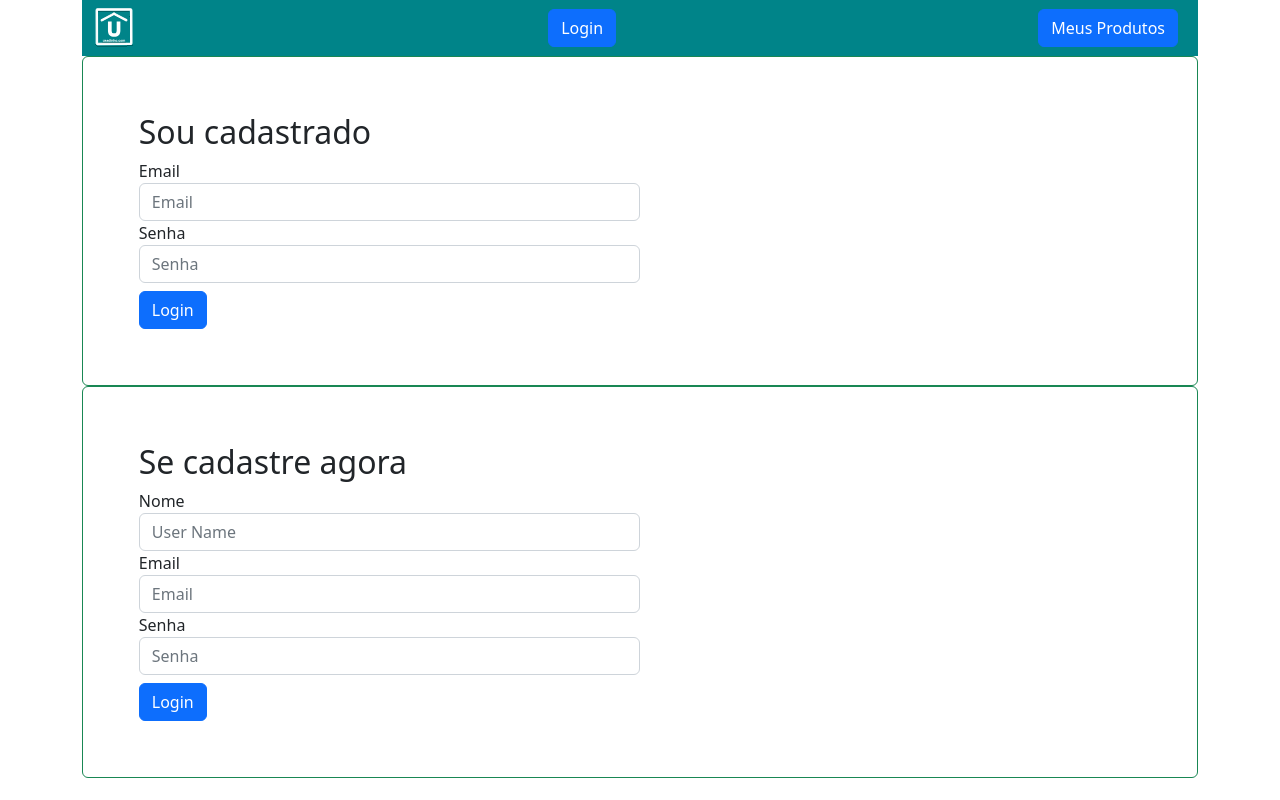
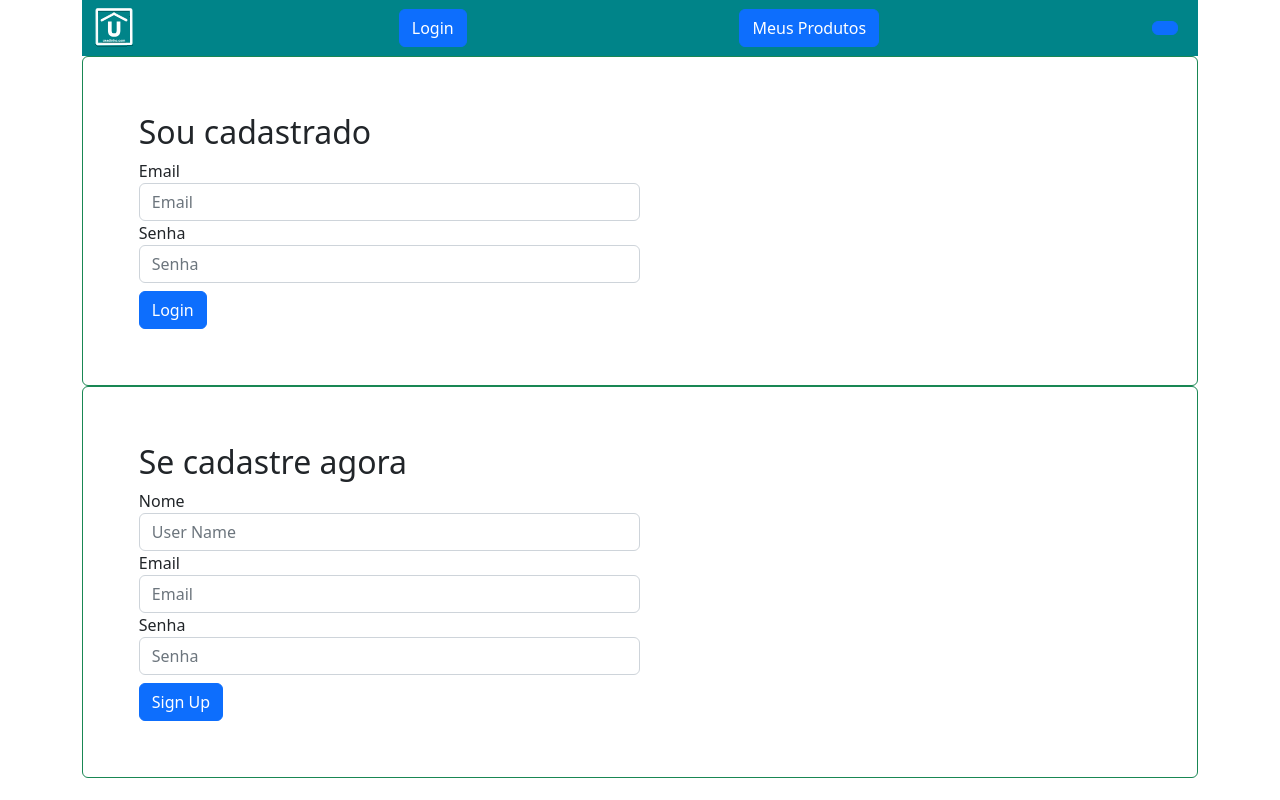
Before and after one commit to wmsousa01/usadinho, a React (Create React App) app: page /LoginPage in a window 1280 px wide. Built offline with nearby package versions, Linux system fonts and the light colour scheme.

Commit message:
Image Upload , Login

```diff
--- a/src/App.js
+++ b/src/App.js
@@ -8,10 +8,13 @@ import EditProductPage from './pages/EditProductPage';
 import ViewCollectionPage from './components/ViewCollection';
 import Navbar from './components/Navbar';
 import LoginPage from './pages/LoginPage';
+import AppProvider from "./context/AuthProvider";
 
 function App() {
   return (
     <div className="container">
+
+      <AppProvider>
 
       <Navbar />
 
@@ -24,6 +27,8 @@ function App() {
         <Route path='/LoginPage' element={ <LoginPage />} />
       </Routes>
 
+      </AppProvider>
+
     </div>
   );
 }
--- a/src/components/Form.jsx
+++ b/src/components/Form.jsx
@@ -15,6 +15,54 @@ const Form = () => {
     const { itemId } = useParams()
 
     const navigate = useNavigate()
+
+    const token = localStorage.getItem('token')
+
+        const headers = {
+            'Authorization': 'Bearer ' + token
+        }
+
+
+    const handleSubmit = e => {
+        e.preventDefault()
+
+        const updatedProduct = {
+            product:name,
+            price,
+            condition,
+            desc,
+            picture
+        }
+
+        console.log(updatedProduct)
+
+        axios.post(`${process.env.REACT_APP_API_URL}/manage`, updatedProduct, {headers})
+        .then(response => {
+            Swal.fire({
+                title: 'Produto cadastrado!',
+                text: 'Seu produto foi cadastrado com sucesso!',
+                icon: 'success',
+                confirmButtonText: 'Confirmar'
+
+            })
+
+            refreshPage()
+
+        })
+        .catch(err => console.log(err))
+}
+
+        const handleUpload = e => {
+            const uploadData = new FormData()
+            uploadData.append('productImage', e.target.files[0])
+            axios.post('http://localhost:3001/upload', uploadData, {headers})
+                .then(response => {
+                    setPicture(response.data.url)
+                    alert('upload ok')
+                })
+                .catch(err => console.log(err))
+        }
+        console.log(picture)
 
     useEffect(() => {
         axios.get(`${process.env.REACT_APP_API_URL}/products/${itemId}`)
@@ -35,48 +83,8 @@ const Form = () => {
             })
     }, [itemId])
 
-     const handleUpload = e => {
-            const uploadData = new FormData()
-            uploadData.append('productPicture', e.target.files[0])
-            axios.post('http://localhost:3001/products/upload', uploadData)
-                .then(response => {
-                    setPicture(response.data.url)
-                    alert('upload ok')
-                })
-                .catch(err => console.log(err))
-        }
 
-    const handleSubmit = e => {
-        e.preventDefault()
 
-        const updatedProduct = {
-            name,
-            imageUrl,
-            price,
-            condition,
-            desc
-        }
-        const token = localStorage.getItem('token')
-
-        const headers = {
-            'Authorization': 'Bearer ' + token
-        }
-
-        axios.post(`${process.env.REACT_APP_API_URL}/products`, updatedProduct, {headers})
-            .then(response => {
-                Swal.fire({
-                    title: 'Produto cadastrado!',
-                    text: 'Seu produto foi cadastrado com sucesso!',
-                    icon: 'success',
-                    confirmButtonText: 'Confirmar'
-
-                })
-
-                refreshPage()
-
-            })
-            .catch(err => console.log(err))
-    }
 
     function refreshPage() {
         setTimeout(() => {
@@ -137,7 +145,7 @@ const Form = () => {
                             onChange={ e => setDesc (e.target.value) }
                         />
                         <div className='divCardInicial'>
-                            <button type='submit' className='btn btn-primary'>Enviar</button>
+                            <button type='submit' disabled={!picture} className='btn btn-primary'>Enviar</button>
                         </div>
                     </div>
                 </div>
--- a/src/components/Navbar.jsx
+++ b/src/components/Navbar.jsx
@@ -1,8 +1,10 @@
-import React, { useState } from 'react'
+import React, { useContext } from 'react'
 import { Link } from 'react-router-dom'
+import AppContext from "../context/AuthContext.js";
 
 const Navbar = () => {
-    const [product, setProduct] = useState('')
+  const { userName } = useContext(AppContext);
+
   return (
     <div>
         <nav className="navbar navbar-expand-lg navbar-dark" style={{background: "#008489"}}>
@@ -16,6 +18,7 @@ const Navbar = () => {
               </Link>
                 <Link className='btn btn-primary me-2' to={`/LoginPage`}>Login</Link>
                 <Link className='btn btn-primary me-2' to={`/ProductPage/manage`}>Meus Produtos</Link>
+                <Link className='btn btn-primary me-2' to={`/ProductPage/manage`}>{userName}</Link>
             </div>
         </nav>
     </div>
--- /dev/null
+++ b/src/context/AuthContext.js
@@ -0,0 +1,8 @@
+import { createContext } from "react";
+
+const AppContext = createContext({
+  token: null,
+  userName: ''
+});
+
+export default AppContext;
--- /dev/null
+++ b/src/context/AuthProvider.js
@@ -0,0 +1,17 @@
+import { useState } from "react";
+import AppContext from "./AuthContext.js";
+
+const defaultToken = null;
+
+const AppProvider = ({ children }) => {
+  const [token, setToken] = useState(defaultToken);
+  const [userName, setUserName] = useState('')
+
+  return (
+    <AppContext.Provider value={{ token, setToken, userName, setUserName }}>
+      {children}
+    </AppContext.Provider>
+  );
+};
+
+export default AppProvider;
--- a/src/pages/LoginPage.jsx
+++ b/src/pages/LoginPage.jsx
@@ -2,7 +2,8 @@ import React from 'react'
 import { Link, useNavigate } from 'react-router-dom'
 import '../pages/LoginPage.css'
 import axios from 'axios'
-import { useState } from 'react';
+import { useState, useContext } from 'react';
+import AppContext from "../context/AuthContext.js";
 
 
 const LoginPage = (props) => {
@@ -13,6 +14,8 @@ const LoginPage = (props) => {
    const [passwordSignUp, setPasswordSignUp] = useState('')
 
    const navigate = useNavigate()
+
+   const { setToken, setUserName } = useContext(AppContext);
 
    const handleSubmitLogin = e => {
       e.preventDefault()
@@ -25,6 +28,8 @@ const LoginPage = (props) => {
       axios.post(`${process.env.REACT_APP_API_URL}/auth/login`, newUser)
       .then(response => {
           localStorage.setItem('token', response.data.jwt)
+          setToken(response.data.jwt);
+          setUserName(response.data.user)
           setEmail('')
           setPassword('')
           navigate('/')
@@ -36,8 +41,8 @@ const LoginPage = (props) => {
 
       const newUser = {
          name,
-         email,
-         password
+         email: emailSignUp,
+         password: passwordSignUp
       }
 
       axios.post(`${process.env.REACT_APP_API_URL}/auth/sign-up`, newUser)
@@ -47,6 +52,7 @@ const LoginPage = (props) => {
               setEmailSignUp('')
               setPasswordSignUp('')
               alert('User created')
+              navigate('/')
           }
       })
       .catch(error => console.log(error))
@@ -132,8 +138,11 @@ const LoginPage = (props) => {
                         onChange={e => setPasswordSignUp(e.target.value)}
                         placeholder="Senha"/>
                   </div>
-                  <div className='pt-2'>
-                    <Link className='btn btn-primary me-2' to={`/`}>Login</Link>
+
+                  <div className='pt-2'
+                     onClick={handleSubmitSignUp}
+                  >
+                    <button className='btn btn-primary me-2'> Sign Up</button>
                   </div>
                </form>
             </div>
--- a/src/pages/ProductPage.jsx
+++ b/src/pages/ProductPage.jsx
@@ -1,5 +1,4 @@
 import React from 'react'
-
 import { Link, useParams } from "react-router-dom"
 import { useState, useEffect } from 'react'
 import axios from 'axios'
```
